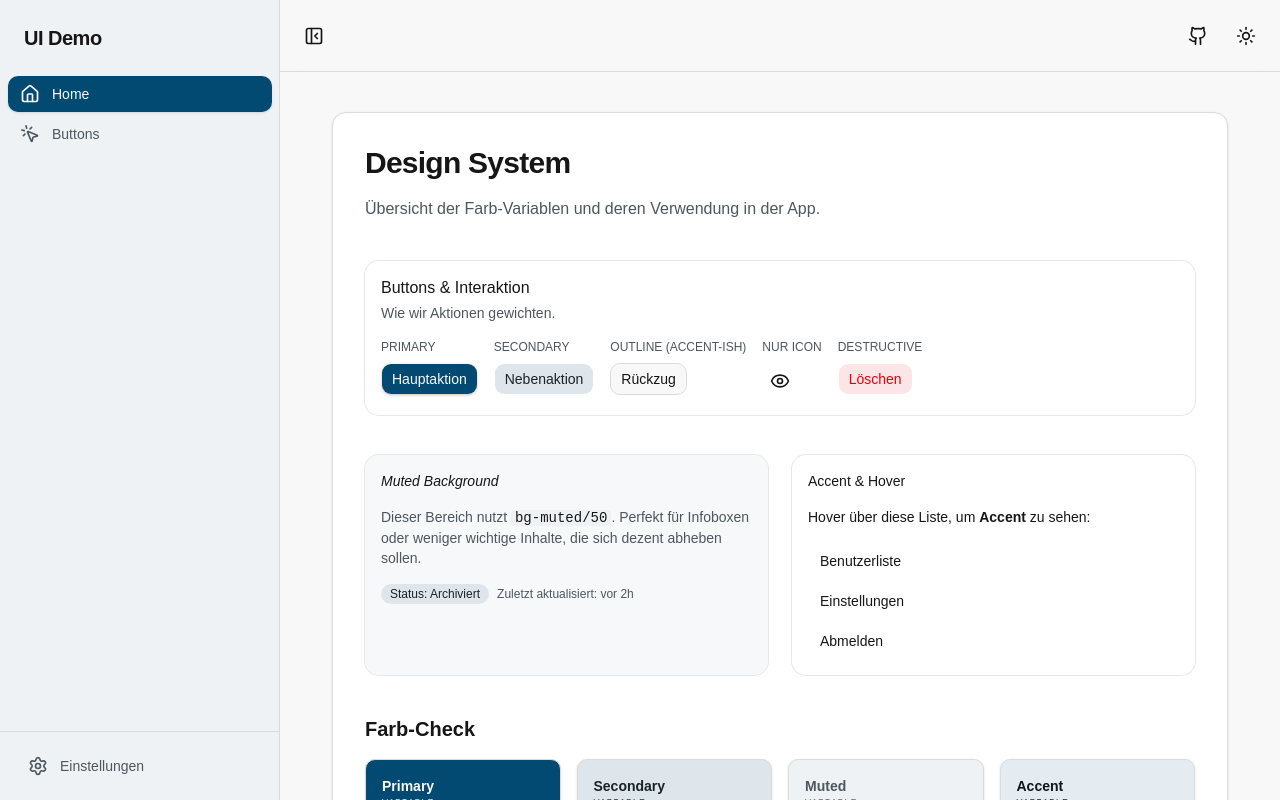
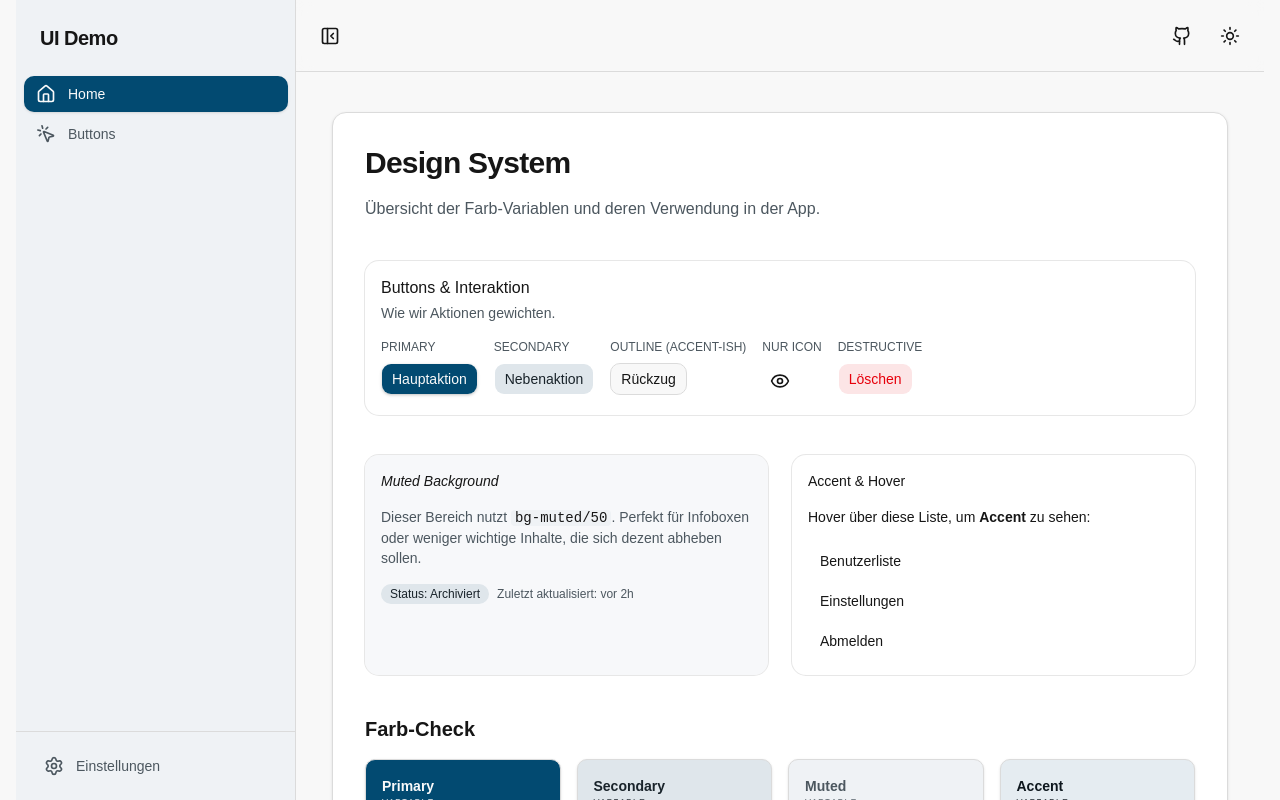
Before and after one commit to stefan8893/ui-demo, a React (Vite) app: page / in a window 1280 px wide. Built offline with nearby package versions, Linux system fonts and the light colour scheme.

Commit message:
add px-4 when orientation landscape on mobile

```diff
--- a/src/layout/layout.tsx
+++ b/src/layout/layout.tsx
@@ -26,6 +26,7 @@ export function Layout() {
         'h-screen flex flex-col lg:grid overflow-hidden',
         'transition-all duration-300 ease-in-out',
         'text-foreground',
+        'landscape:px-4',
         showSidebar ? 'grid-cols-[280px_1fr] ' : 'grid-cols-[0px_1fr]',
       )}
     >
@@ -46,7 +47,9 @@ export function Layout() {
 
       <div
         ref={contentArea}
-        className="overflow-y-auto relative flex flex-col flex-nowrap flex-1"
+        className={cn(
+          'overflow-y-auto relative flex flex-col flex-nowrap flex-1',
+        )}
       >
         <header
           style={getHeaderStyle(position, scrollY)}
```
